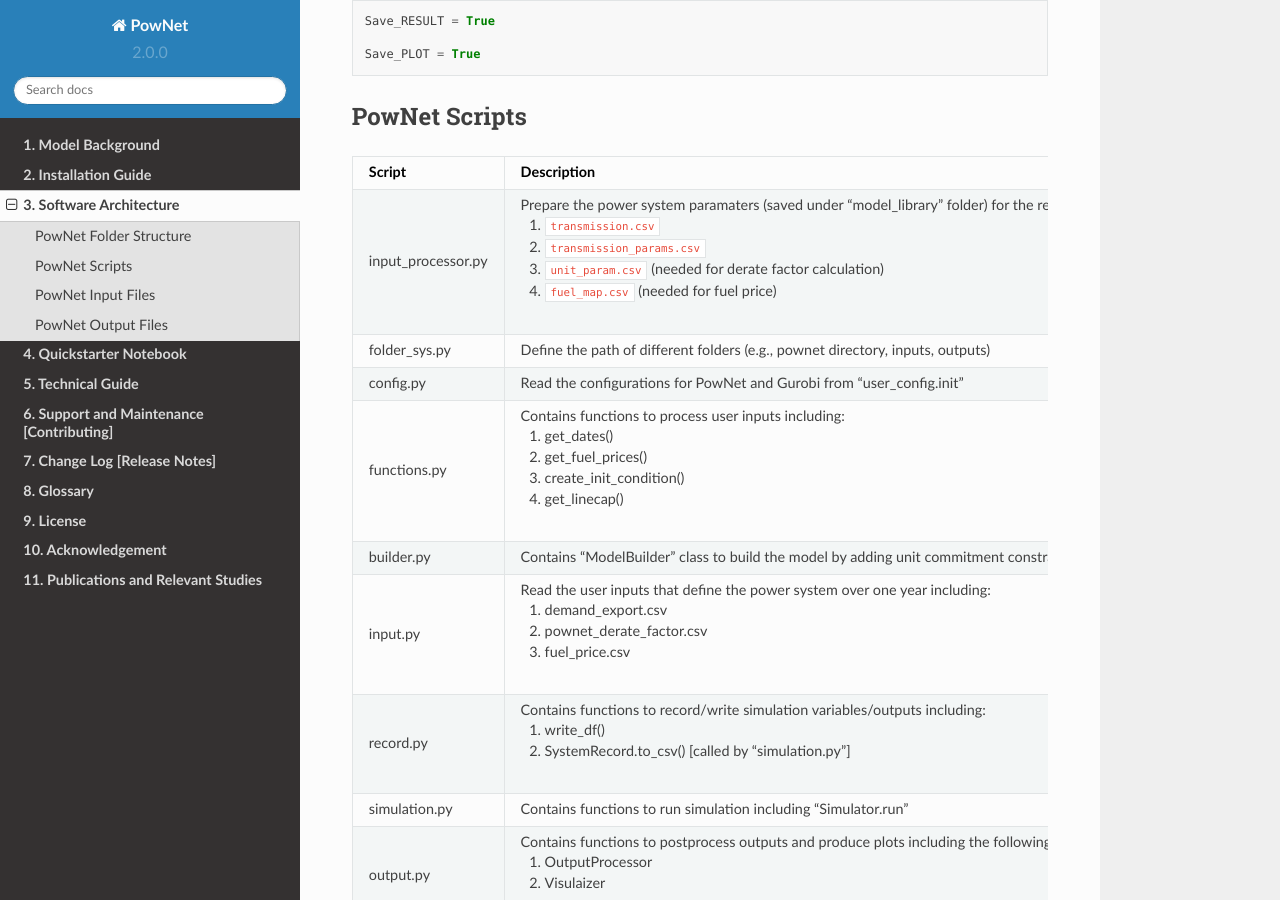
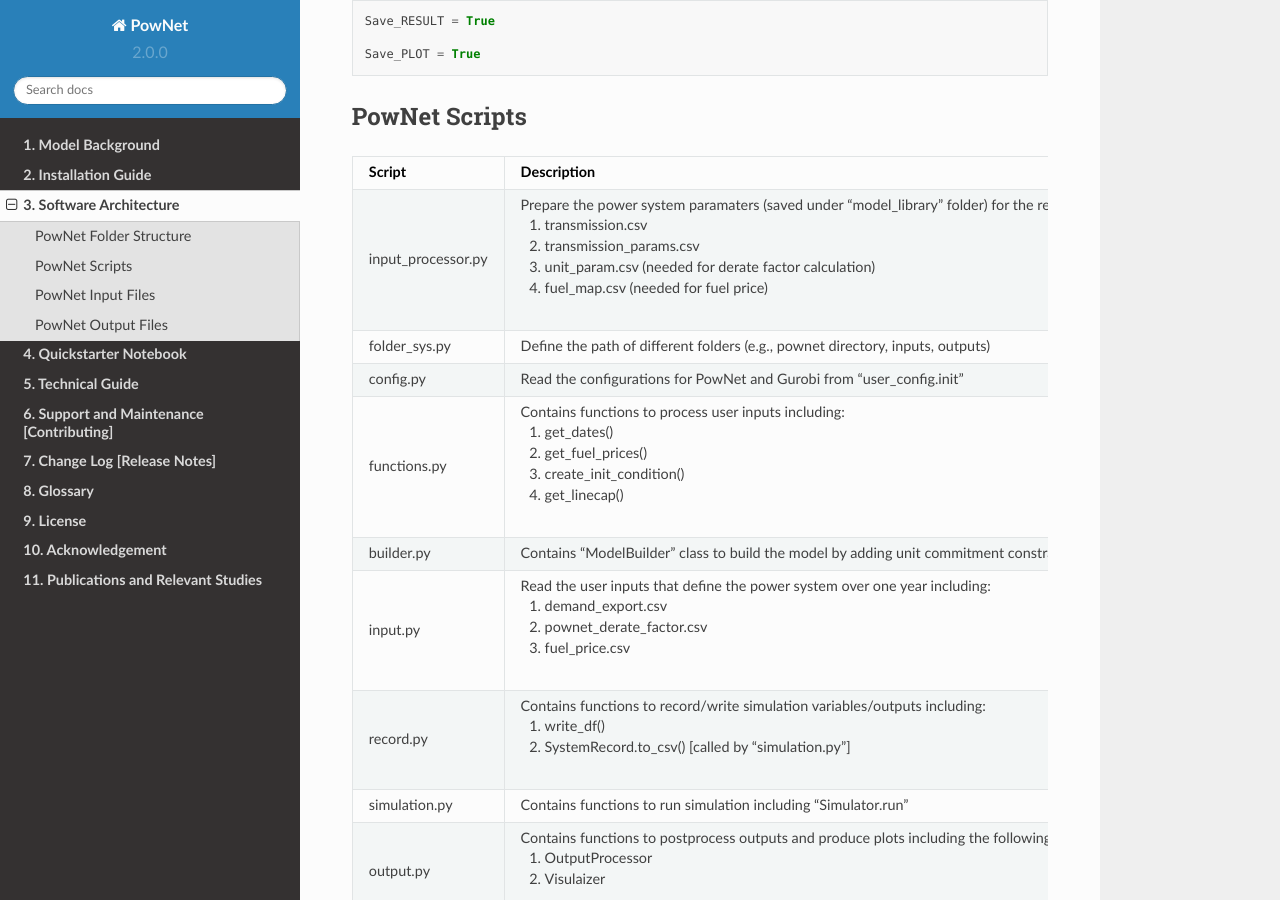
Before and after one commit to HishamEldardiry/PowNet_Documentation, a Sphinx documentation site: the page built from docs/source/pages/architecture.rst, in a window 1280 px wide and 900 px high, scrolled down 1181 px. Built offline with Sphinx 7.4.7 and the Read the Docs theme 2.0.0, drawn with Linux system fonts in a browser that asks for light colours.

```diff
--- a/docs/source/pages/architecture.rst
+++ b/docs/source/pages/architecture.rst
@@ -56,13 +56,13 @@ PowNet Scripts
 |                          | “model_library” folder) for the region of interest.         |
 |                          | It uses the following files to calculate parameters:        |
 |                          |                                                             |
-|                          | 1) ``transmission.csv``                                     |
+|                          | 1) transmission.csv                                         |
 |                          |                                                             |
-|                          | 2) ``transmission_params.csv``                              |
+|                          | 2) transmission_params.csv                                  |
 |                          |                                                             |
-|                          | 3) ``unit_param.csv`` (needed for derate factor calculation)|
+|                          | 3) unit_param.csv (needed for derate factor calculation)    |
 |                          |                                                             |
-|                          | 4) ``fuel_map.csv`` (needed for fuel price)                 |
+|                          | 4) fuel_map.csv (needed for fuel price)  \                  |
 +--------------------------+-------------------------------------------------------------+
 | folder_sys.py            | Define the path of different folders (e.g., pownet          |
 |                          | directory, inputs, outputs)                                 |
```
